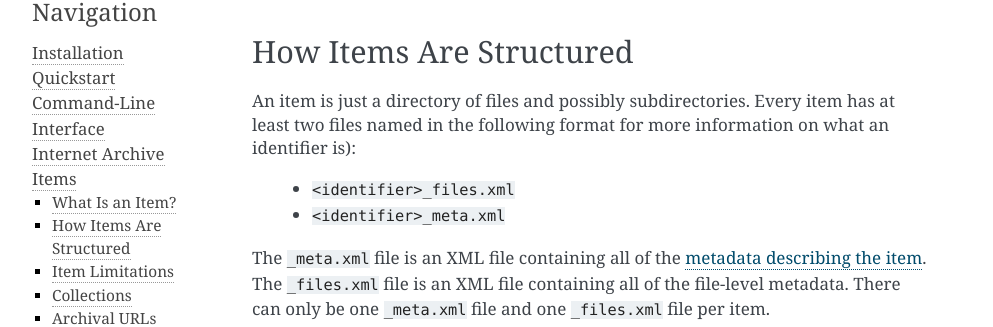
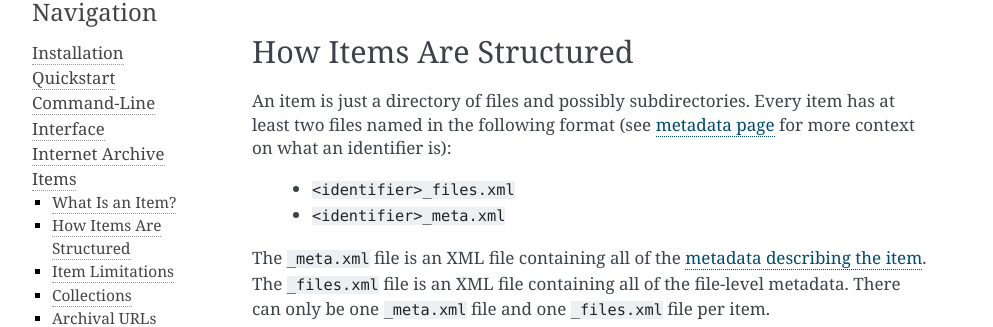
Before and after one commit to jjjake/internetarchive, a Sphinx documentation site: the page built from docs/source/items.rst, in a window 1280 px wide. Shown: the part 318-645 px from the top of the page, without its empty margins (148-1141 px from the left). Built offline with Sphinx 7.4.7, drawn with Linux system fonts in a browser that asks for light colours.

Commit message:
docs: fix mangled sentence about identifiers

```diff
--- a/docs/source/items.rst
+++ b/docs/source/items.rst
@@ -15,7 +15,7 @@ How Items Are Structured
 ------------------------
 
 An item is just a directory of files and possibly subdirectories.
-Every item has at least two files named in the following format for more information on what an identifier is):
+Every item has at least two files named in the following format (see `metadata page <metadata.html#archive-org-identifiers>`_ for more context on what an identifier is):
 
     - ``<identifier>_files.xml``
     - ``<identifier>_meta.xml``
```
